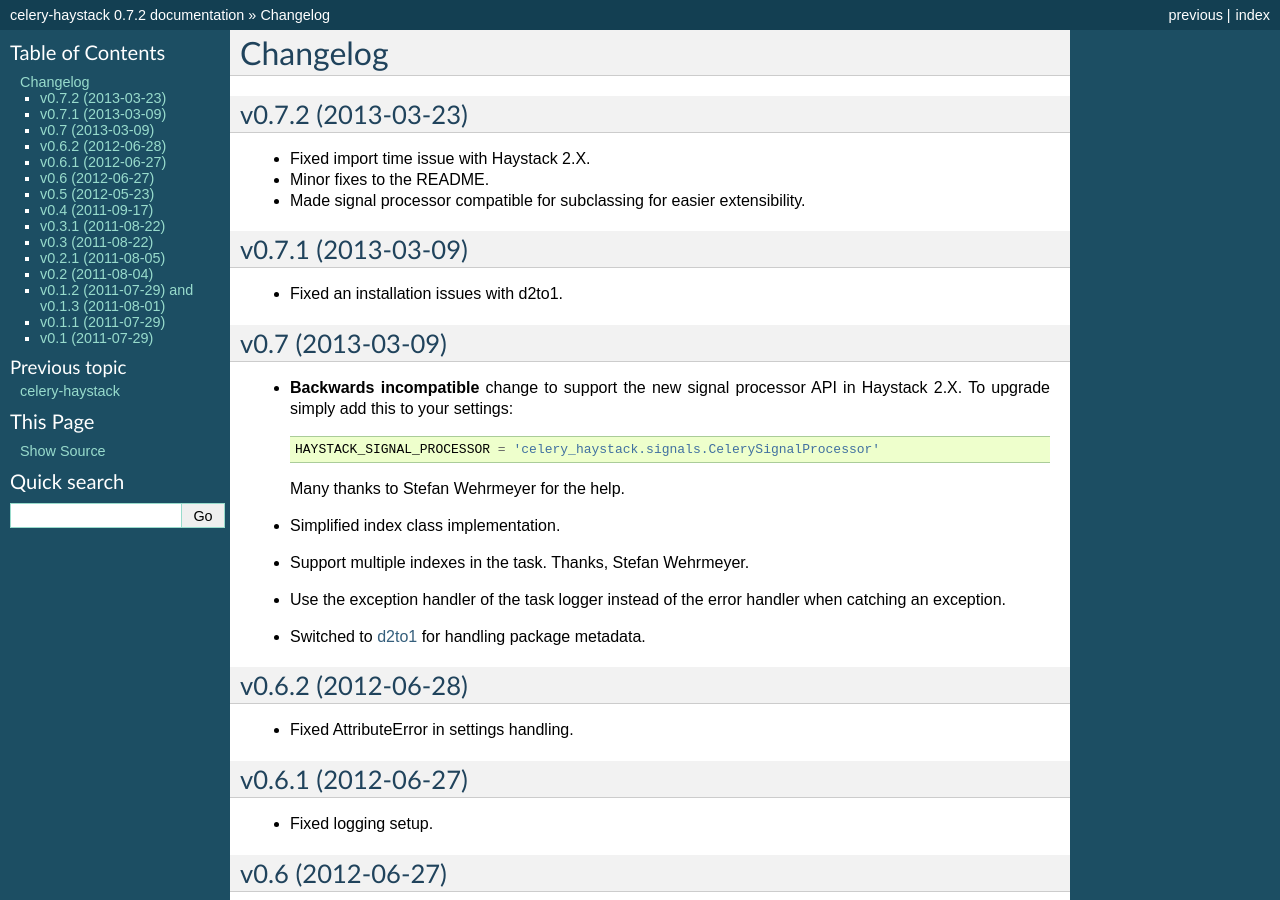
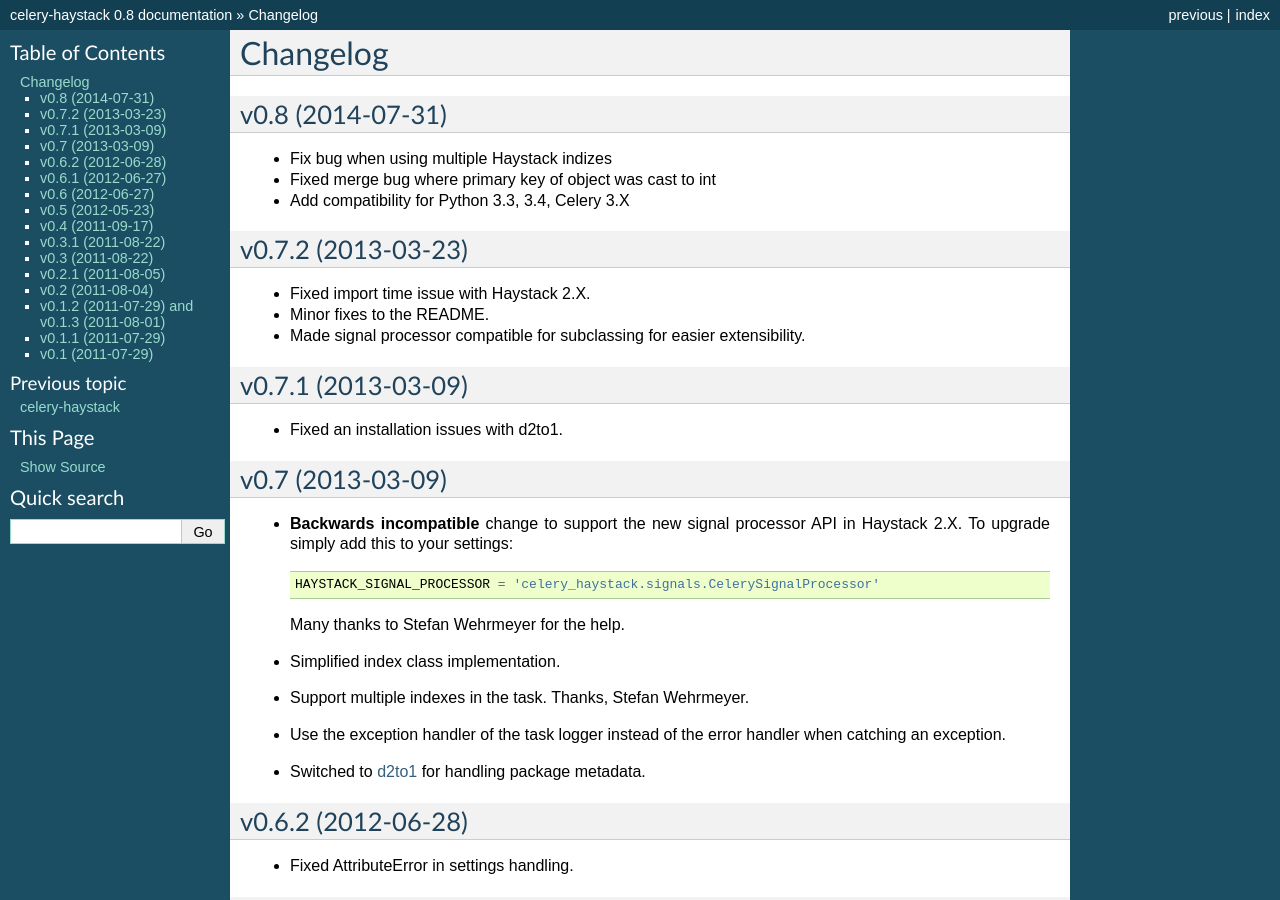
Before and after one commit to django-haystack/celery-haystack, a Sphinx documentation site: the page built from docs/changelog.rst, in a window 1280 px wide and 900 px high. Built offline with Sphinx 7.4.7, drawn with Linux system fonts in a browser that asks for light colours; some of the changed text lies outside the part shown.

Commit message:
Update version and changelog

```diff
--- a/celery_haystack/__init__.py
+++ b/celery_haystack/__init__.py
@@ -1,4 +1,4 @@
-__version__ = '0.7.2'
+__version__ = '0.8'
 
 
 def version_hook(config):
--- a/docs/changelog.rst
+++ b/docs/changelog.rst
@@ -1,5 +1,14 @@
 Changelog
 =========
+
+v0.8 (2014-07-31)
+-------------------
+
+* Fix bug when using multiple Haystack indizes
+
+* Fixed merge bug where primary key of object was cast to int
+
+* Add compatibility for Python 3.3, 3.4, Celery 3.X
 
 v0.7.2 (2013-03-23)
 -------------------
--- a/setup.cfg
+++ b/setup.cfg
@@ -21,6 +21,8 @@ classifier =
     Programming Language :: Python
     Programming Language :: Python :: 2.6
     Programming Language :: Python :: 2.7
+    Programming Language :: Python :: 3.3
+    Programming Language :: Python :: 3.4
     Topic :: Utilities
 requires-dist =
     django-appconf>=0.4.1
```
